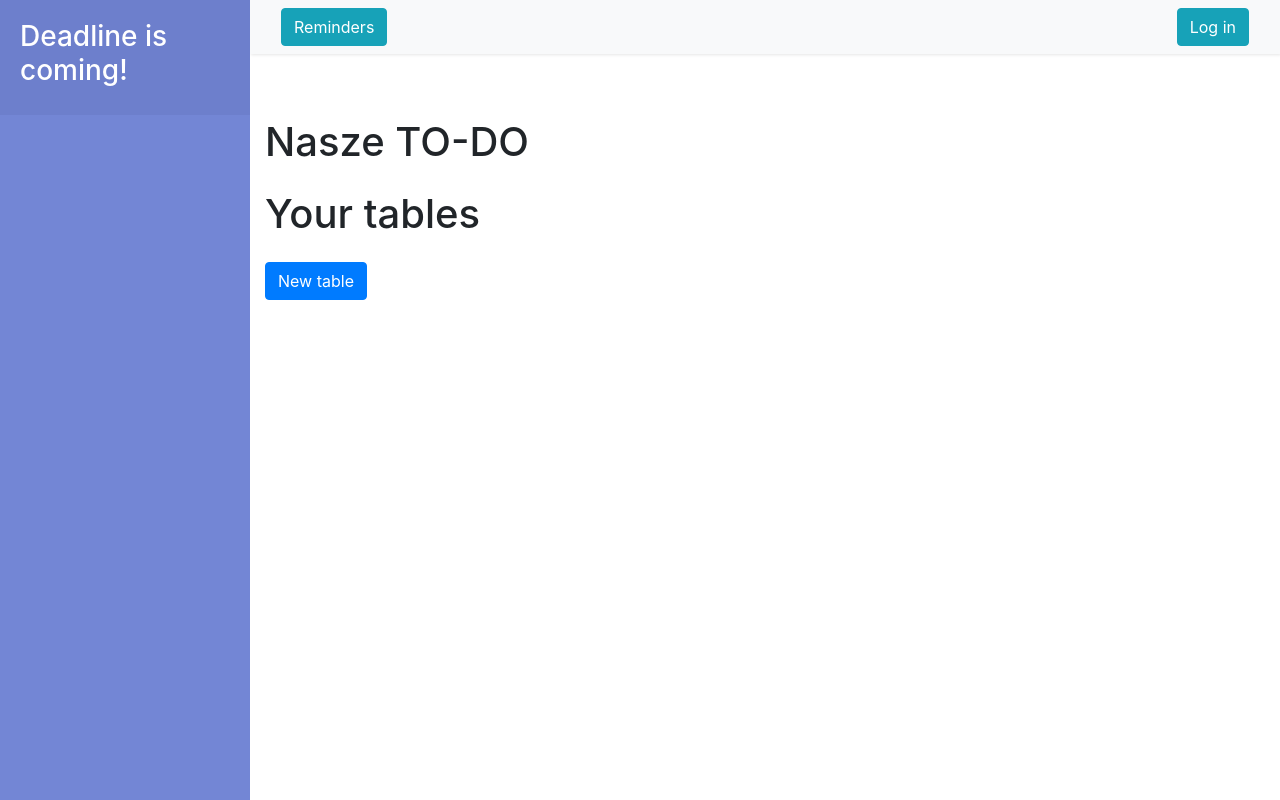
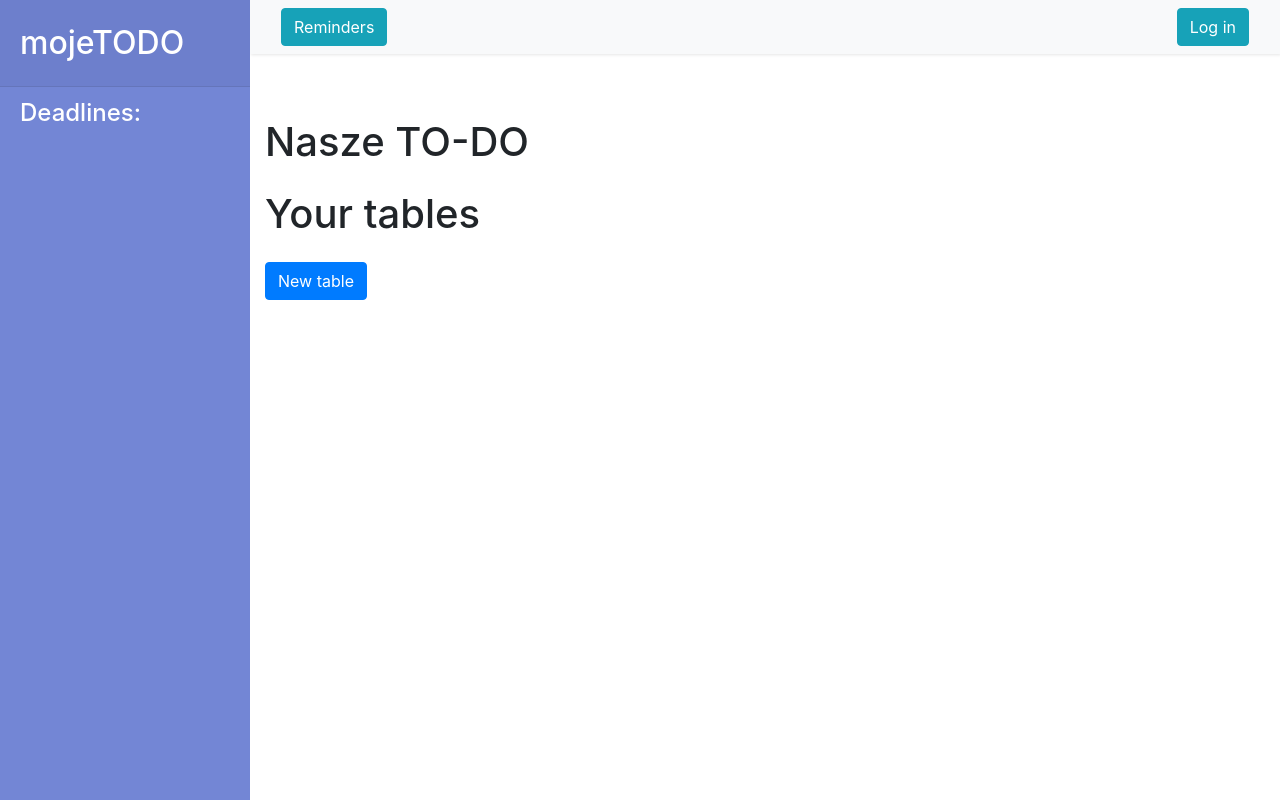
Before and after one commit to alex-zaplik/moj_todo, a Django app: page /todo_app/ in a window 1280 px wide. Run offline with Django 3.2, Linux system fonts and the light colour scheme; data that the repository does not hold is empty; some libraries are stand-ins or nearby versions.

Commit message:
Changed the sidebar layout slightly

```diff
--- a/todo_app/static/todo_app/style.css
+++ b/todo_app/static/todo_app/style.css
@@ -58,8 +58,14 @@ a:focus {
 }
 
 #sidebar .sidebar-header {
-    padding: 20px;
+    padding-left: 1.25rem;
     background: #6d7fcc;
+}
+
+#sidebar .sidebar-subheader {
+    padding: .75rem 1.25rem;
+    background: #7386D5;
+    border-top-color: rgba(0, 0, 0, .125)!important;
 }
 
 #sidebar ul.components {
--- a/todo_app/templates/todo_app/main_base.html
+++ b/todo_app/templates/todo_app/main_base.html
@@ -19,10 +19,9 @@
   <div class="wrapper">
     <!-- Sidebar  -->
     <nav id="sidebar">
-      <div class="sidebar-header">
-        <h3>Deadline is coming!</h3>
-      </div>
+      <h2 class="py-4 m-0 sidebar-header"><a href="{% url 'index' %}" class="text-white">mojeTODO</a></h2>
 
+      <h4 class="border-top m-0 sidebar-subheader">Deadlines:</h4>
       {% for tab in table_remind_list %}
       <div class="card bg-transparent my-0 border-bottom-0 rounded-0">
         <div class="card-body p-0">
```
